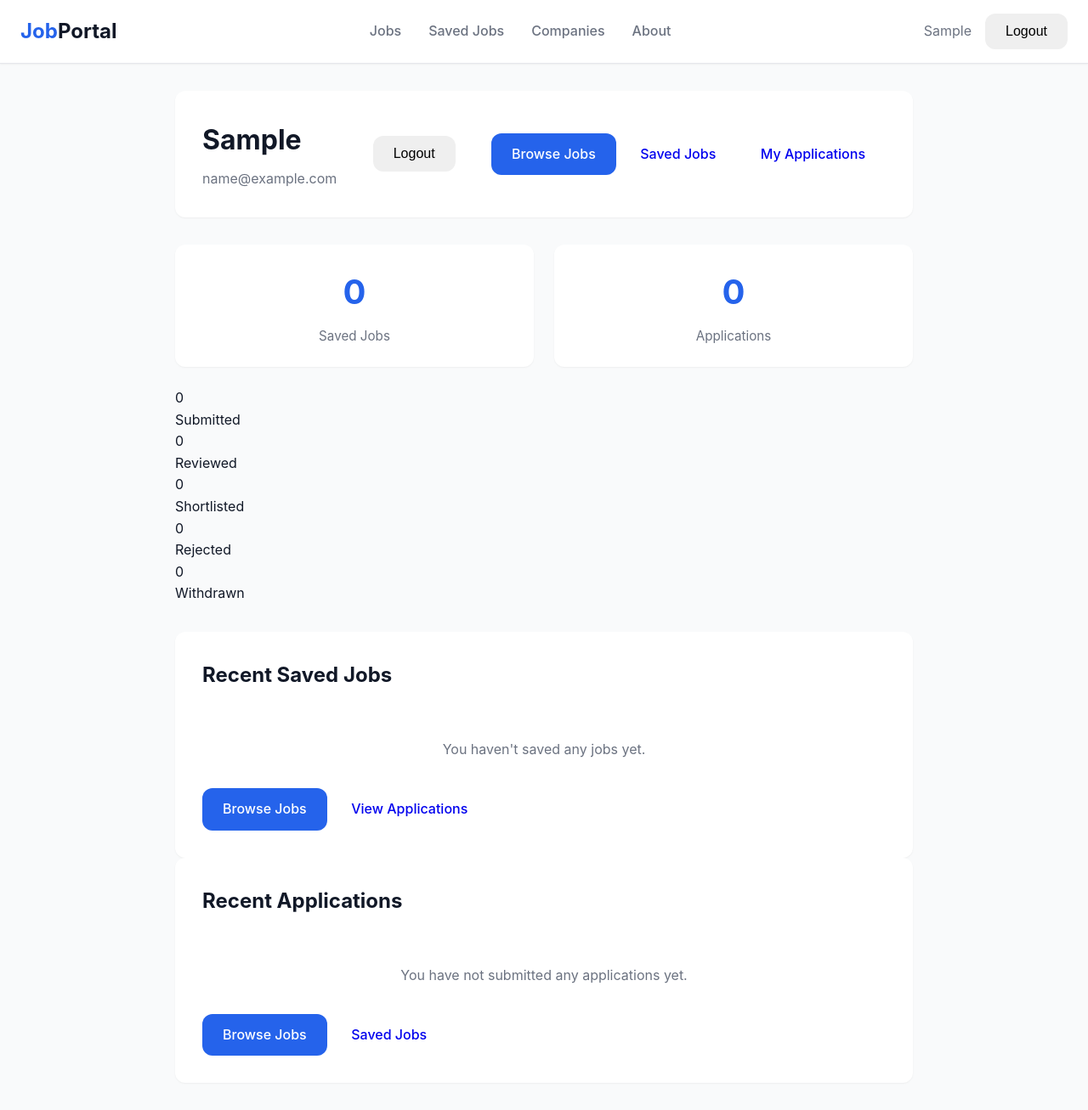
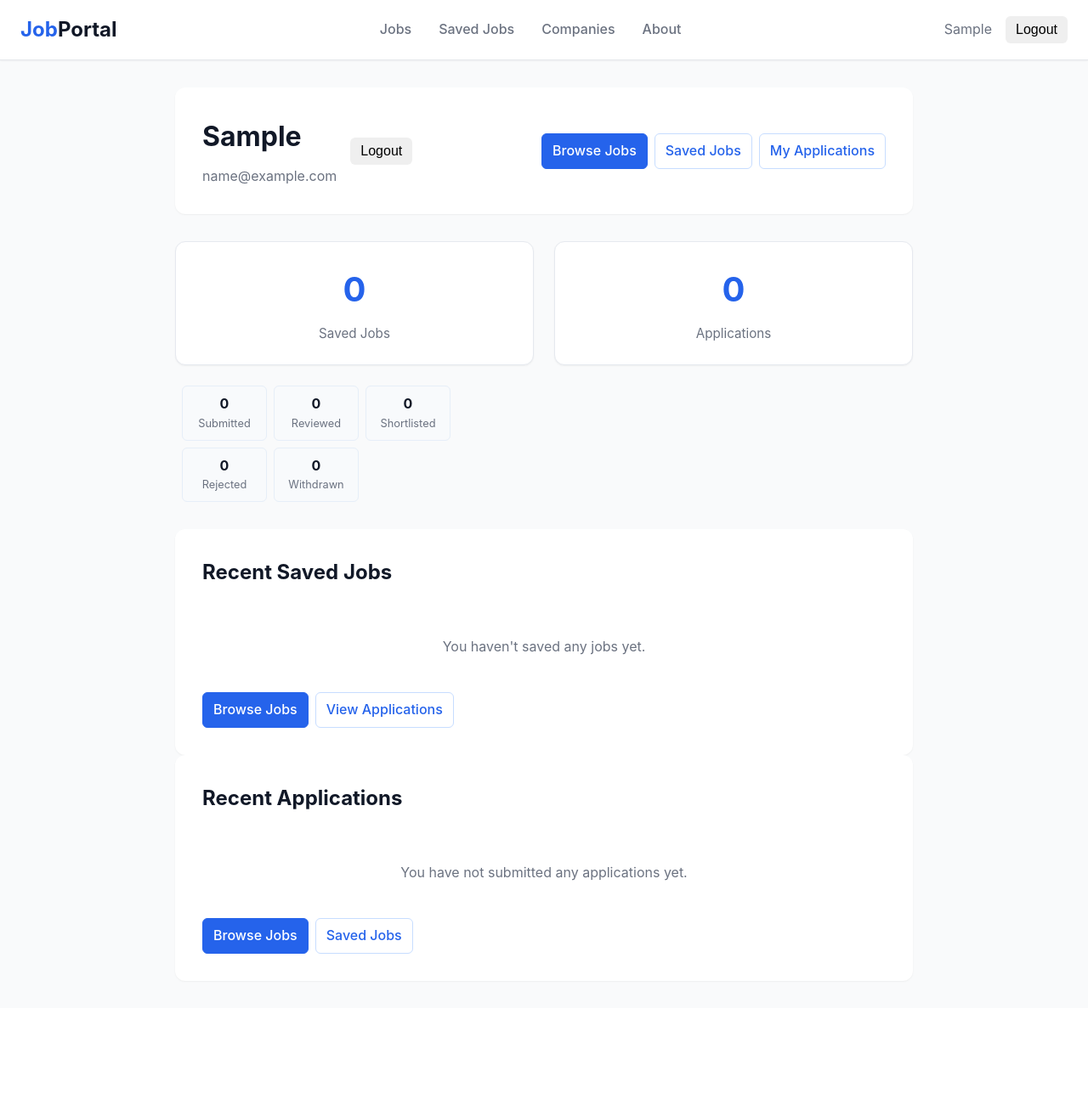
Before and after one commit to SandeshKhadka77/job-portal, a Django app: page /accounts/profile/ in a window 1280 px wide. Shown: the whole page at 85% size. After the commit the page ends 1156 px from the top, so only its background shows below. Run offline with Django 5.2, Linux system fonts and the light colour scheme; the visitor is signed in with stand-in values (Sample User, id 1); data that the repository does not hold is empty.

Commit message:
styles for profile

```diff
--- a/static/css/pages/profile.css
+++ b/static/css/pages/profile.css
@@ -1,3 +1,72 @@
+/* Profile page styles: status summary, quick actions, empty states */
+.profile-container {
+  max-width: 980px;
+  margin: 0 auto;
+  padding: 1.5rem;
+}
+
+.profile-header {
+  display: flex;
+  align-items: center;
+  gap: 1rem;
+}
+
+.profile-info h1 {
+  margin: 0;
+  font-size: 1.5rem;
+}
+
+.profile-quick-actions {
+  margin-left: auto;
+  display: flex;
+  gap: 0.5rem;
+}
+
+.profile-stats {
+  display: flex;
+  gap: 1rem;
+  align-items: center;
+  margin-top: 1rem;
+  flex-wrap: wrap;
+}
+
+.stat-card {
+  background: #ffffff;
+  border: 1px solid #e6e9ef;
+  padding: 0.75rem 1rem;
+  border-radius: 8px;
+  min-width: 120px;
+  text-align: center;
+}
+.stat-value { font-size: 1.25rem; font-weight: 600; }
+.stat-label { color: #6b7280; font-size: 0.85rem; }
+
+.status-summary { display: flex; gap: 0.5rem; margin-left: 0.5rem; flex-wrap: wrap; }
+.status-card {
+  background: #f8fafc;
+  border: 1px solid #e6eef8;
+  padding: 0.5rem 0.75rem;
+  border-radius: 6px;
+  text-align: center;
+  min-width: 100px;
+}
+.status-value { font-weight: 700; color: #111827; }
+.status-label { display: block; color: #6b7280; font-size: 0.8rem; }
+
+.saved-jobs-list, .saved-jobs-list .job-card { display: grid; gap: 0.75rem; }
+.job-card { background: #fff; border: 1px solid #e6e9ef; padding: 0.75rem; border-radius: 8px; }
+
+.empty-state { color: #6b7280; margin: 0.5rem 0; }
+.empty-actions { display: flex; gap: 0.5rem; margin-top: 0.5rem; }
+
+/* Button variants fallback if global classes are not present */
+.btn { display: inline-block; padding: 0.45rem 0.75rem; border-radius: 6px; text-decoration: none; }
+.btn-primary { background: #2563eb; color: white; border: 1px solid #2563eb; }
+.btn-outline { background: transparent; color: #2563eb; border: 1px solid #c7ddff; }
+
+/* Accessibility helpers */
+.status-card, .stat-card { outline: none; }
+.status-card:focus, .stat-card:focus, .btn:focus { box-shadow: 0 0 0 3px rgba(37,99,235,0.18); }
 /* Profile Page */
 .profile-page {
     padding: 2rem 0;
```
